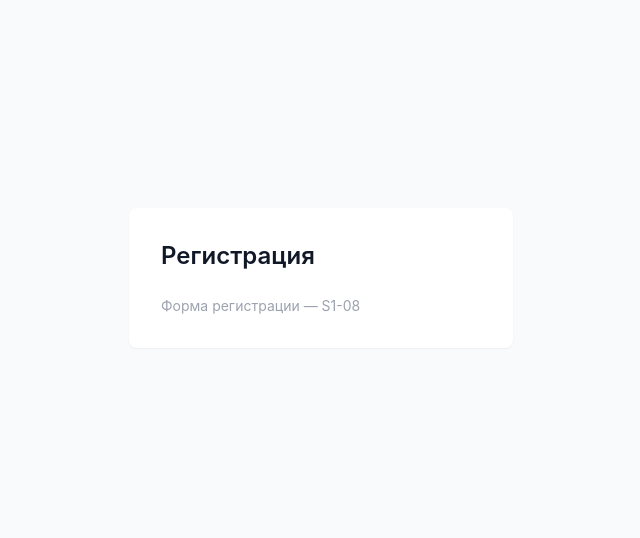
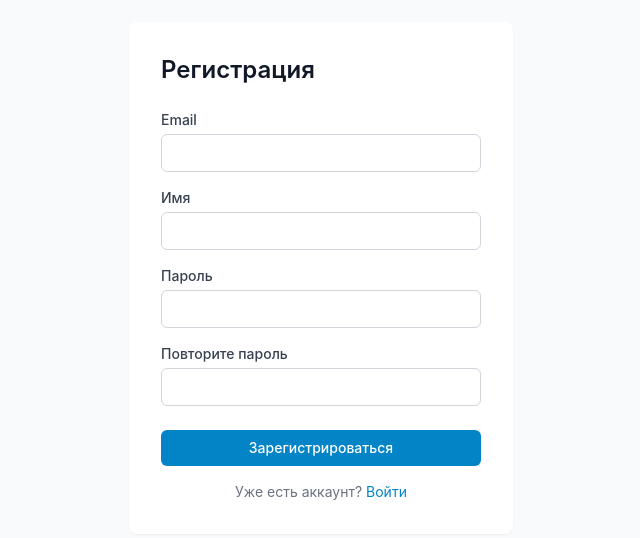
Before and after one commit to dima-taskforce/metrico, a React (Vite) app in the folder client/: page /register in a window 1280 px wide. Shown: the part 122-660 px from the top of the page, without its empty margins (319-959 px from the left). Built offline with nearby package versions, Linux system fonts and the light colour scheme; no server answers.

Commit message:
feat(client): S1-08 auth pages with React Hook Form + Zod

```diff
--- /dev/null
+++ b/client/src/components/ui/Input.tsx
@@ -0,0 +1,30 @@
+import { forwardRef } from 'react';
+
+interface InputProps extends React.InputHTMLAttributes<HTMLInputElement> {
+  label: string;
+  error?: string | undefined;
+}
+
+export const Input = forwardRef<HTMLInputElement, InputProps>(
+  ({ label, error, id, ...props }, ref) => {
+    const inputId = id ?? label.toLowerCase().replace(/\s+/g, '-');
+    return (
+      <div className="flex flex-col gap-1">
+        <label htmlFor={inputId} className="text-sm font-medium text-gray-700">
+          {label}
+        </label>
+        <input
+          ref={ref}
+          id={inputId}
+          className={`rounded-md border px-3 py-2 text-sm outline-none transition-colors
+            focus:ring-2 focus:ring-primary-500 focus:border-primary-500
+            ${error ? 'border-red-400 bg-red-50' : 'border-gray-300 bg-white'}`}
+          {...props}
+        />
+        {error && <p className="text-xs text-red-500">{error}</p>}
+      </div>
+    );
+  },
+);
+
+Input.displayName = 'Input';
--- a/client/src/pages/LoginPage.tsx
+++ b/client/src/pages/LoginPage.tsx
@@ -1,9 +1,84 @@
+import { useForm } from 'react-hook-form';
+import { zodResolver } from '@hookform/resolvers/zod';
+import { z } from 'zod';
+import { Link, useNavigate } from 'react-router-dom';
+import { authApi } from '../api/auth';
+import { useAuthStore } from '../stores/authStore';
+import { Input } from '../components/ui/Input';
+
+const loginSchema = z.object({
+  email: z.string().email('Введите корректный email'),
+  password: z.string().min(8, 'Минимум 8 символов'),
+});
+
+type LoginForm = z.infer<typeof loginSchema>;
+
 export function LoginPage() {
+  const navigate = useNavigate();
+  const setUser = useAuthStore((s) => s.setUser);
+
+  const {
+    register,
+    handleSubmit,
+    setError,
+    formState: { errors, isSubmitting },
+  } = useForm<LoginForm>({ resolver: zodResolver(loginSchema) });
+
+  const onSubmit = async (data: LoginForm) => {
+    try {
+      await authApi.login(data);
+      const me = await authApi.me();
+      setUser(me);
+      navigate('/projects', { replace: true });
+    } catch (err) {
+      setError('root', {
+        message: err instanceof Error ? err.message : 'Ошибка входа',
+      });
+    }
+  };
+
   return (
     <div className="min-h-screen flex items-center justify-center bg-gray-50">
       <div className="bg-white p-8 rounded-lg shadow-sm w-full max-w-sm">
         <h1 className="text-2xl font-semibold text-gray-900 mb-6">Войти</h1>
-        <p className="text-gray-400 text-sm">Форма входа — S1-08</p>
+
+        <form onSubmit={handleSubmit(onSubmit)} className="flex flex-col gap-4" noValidate>
+          <Input
+            label="Email"
+            type="email"
+            autoComplete="email"
+            error={errors.email?.message}
+            {...register('email')}
+          />
+          <Input
+            label="Пароль"
+            type="password"
+            autoComplete="current-password"
+            error={errors.password?.message}
+            {...register('password')}
+          />
+
+          {errors.root && (
+            <p className="text-sm text-red-500">{errors.root.message}</p>
+          )}
+
+          <button
+            type="submit"
+            disabled={isSubmitting}
+            className="mt-2 w-full rounded-md bg-primary-600 px-4 py-2 text-sm font-medium text-white
+              hover:bg-primary-700 focus:outline-none focus:ring-2 focus:ring-primary-500
+              disabled:opacity-50 disabled:cursor-not-allowed transition-colors"
+          >
+            {isSubmitting ? 'Вход…' : 'Войти'}
+          </button>
+        </form>
+
+        <p className="mt-4 text-center text-sm text-gray-500">
+          Нет аккаунта?{' '}
+          <Link to="/register" className="text-primary-600 hover:underline">
+            Зарегистрироваться
+          </Link>
+        </p>
       </div>
     </div>
   );
--- a/client/src/pages/RegisterPage.tsx
+++ b/client/src/pages/RegisterPage.tsx
@@ -1,9 +1,105 @@
+import { useForm } from 'react-hook-form';
+import { zodResolver } from '@hookform/resolvers/zod';
+import { z } from 'zod';
+import { Link, useNavigate } from 'react-router-dom';
+import { authApi } from '../api/auth';
+import { useAuthStore } from '../stores/authStore';
+import { Input } from '../components/ui/Input';
+
+const registerSchema = z
+  .object({
+    email: z.string().email('Введите корректный email'),
+    name: z.string().min(2, 'Минимум 2 символа'),
+    password: z.string().min(8, 'Минимум 8 символов'),
+    confirmPassword: z.string(),
+  })
+  .refine((data) => data.password === data.confirmPassword, {
+    message: 'Пароли не совпадают',
+    path: ['confirmPassword'],
+  });
+
+type RegisterForm = z.infer<typeof registerSchema>;
+
 export function RegisterPage() {
+  const navigate = useNavigate();
+  const setUser = useAuthStore((s) => s.setUser);
+
+  const {
+    register,
+    handleSubmit,
+    setError,
+    formState: { errors, isSubmitting },
+  } = useForm<RegisterForm>({ resolver: zodResolver(registerSchema) });
+
+  const onSubmit = async (data: RegisterForm) => {
+    try {
+      await authApi.register({ email: data.email, name: data.name, password: data.password });
+      const me = await authApi.me();
+      setUser(me);
+      navigate('/projects', { replace: true });
+    } catch (err) {
+      setError('root', {
+        message: err instanceof Error ? err.message : 'Ошибка регистрации',
+      });
+    }
+  };
+
   return (
     <div className="min-h-screen flex items-center justify-center bg-gray-50">
       <div className="bg-white p-8 rounded-lg shadow-sm w-full max-w-sm">
         <h1 className="text-2xl font-semibold text-gray-900 mb-6">Регистрация</h1>
-        <p className="text-gray-400 text-sm">Форма регистрации — S1-08</p>
+
+        <form onSubmit={handleSubmit(onSubmit)} className="flex flex-col gap-4" noValidate>
+          <Input
+            label="Email"
+            type="email"
+            autoComplete="email"
+            error={errors.email?.message}
+            {...register('email')}
+          />
+          <Input
+            label="Имя"
+            type="text"
+            autoComplete="name"
+            error={errors.name?.message}
+            {...register('name')}
+          />
+          <Input
+            label="Пароль"
+            type="password"
+            autoComplete="new-password"
+            error={errors.password?.message}
+            {...register('password')}
+          />
+          <Input
+            label="Повторите пароль"
+            type="password"
+            autoComplete="new-password"
+            error={errors.confirmPassword?.message}
+            {...register('confirmPassword')}
+          />
+
+          {errors.root && (
+            <p className="text-sm text-red-500">{errors.root.message}</p>
+          )}
+
+          <button
+            type="submit"
+            disabled={isSubmitting}
+            className="mt-2 w-full rounded-md bg-primary-600 px-4 py-2 text-sm font-medium text-white
+              hover:bg-primary-700 focus:outline-none focus:ring-2 focus:ring-primary-500
+              disabled:opacity-50 disabled:cursor-not-allowed transition-colors"
+          >
+            {isSubmitting ? 'Регистрация…' : 'Зарегистрироваться'}
+          </button>
+        </form>
+
+        <p className="mt-4 text-center text-sm text-gray-500">
+          Уже есть аккаунт?{' '}
+          <Link to="/login" className="text-primary-600 hover:underline">
+            Войти
+          </Link>
+        </p>
       </div>
     </div>
   );
```
